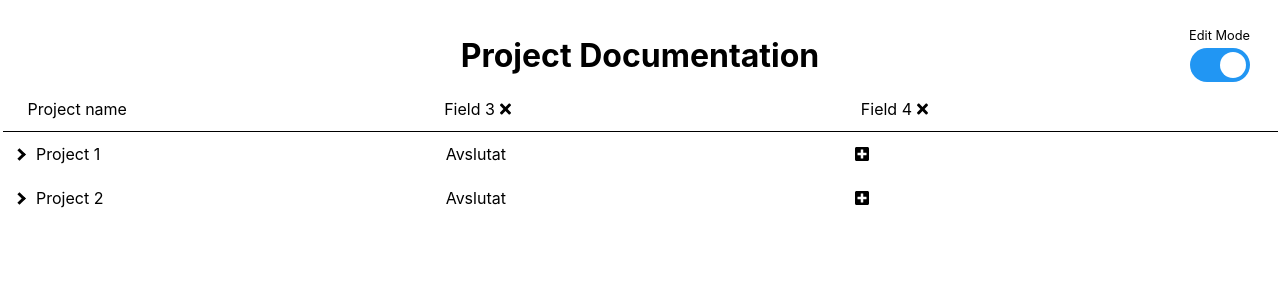
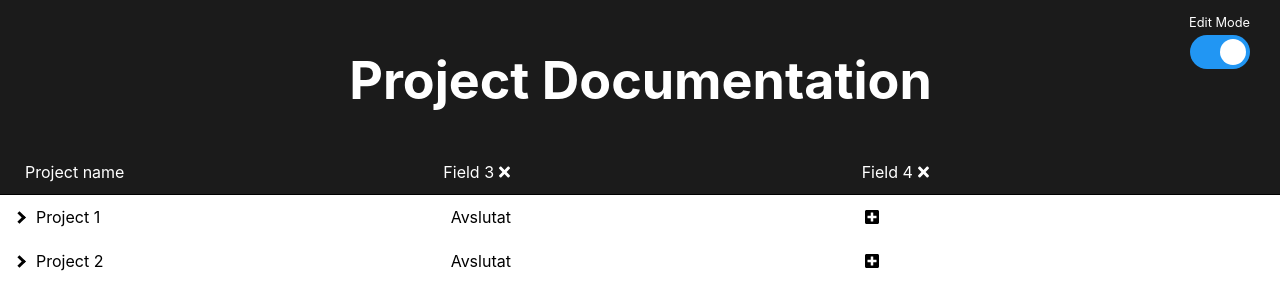
Before and after one commit to bovicbro/projectDocumentation, a React (Create React App) app: page / in a window 1280 px wide. Shown: the top 308 px of the page. Built offline with nearby package versions, Linux system fonts and the light colour scheme.

Commit message:
changes styling to header

```diff
--- a/src/App.css
+++ b/src/App.css
@@ -1,6 +1,7 @@
 .App {
   text-align: center;
   padding:15px;
+  overflow:hidden;
 }
 
 .App-logo {
@@ -9,14 +10,18 @@
 }
 
 .App-header {
-  background-color: #282c34;
-  min-height: 100vh;
+  background-color: #1b1b1b;
+  margin: -15px 0 0 -15px;
   display: flex;
   flex-direction: column;
   align-items: center;
   justify-content: center;
   font-size: calc(10px + 2vmin);
   color: white;
+  position: fixed;
+  height: calc(20vh);
+  width: calc(100% + 1px);
+  border-bottom: 1px solid #1b1b1b;
 }
 
 .App-link {
--- a/src/App.js
+++ b/src/App.js
@@ -22,7 +22,7 @@ class App extends Component {
       <Provider store={store}>
         <div className="App">
           <EditModeSwitcher />
-          <div className="appHeader">
+          <div className="App-header">
             <h1>Project Documentation</h1>
           </div>
           <ProjectGrid />
--- a/src/components/projects/projectGrid.css
+++ b/src/components/projects/projectGrid.css
@@ -1,10 +1,15 @@
 .projectGrid {
   display: flex;
   flex-direction: column;
-  width: 100%;
+  width: calc(100% + 15px);
   justify-content: flex-start;
   align-items: center;
-  height: 100vh;
+  height: calc(80vh - 15px);
+  margin-top: calc(20vh - 15px);
+  overflow-y: scroll;
+  margin-left:-15px;
+  padding-left: 15px;
+  padding-right: 15px;
 }
 
 .projectGridRow {
@@ -68,6 +73,10 @@
   margin: 0;
   box-shadow: none;
   padding-bottom: 10px;
+  background-color: #1b1b1b;
+  color: white;
+  width: calc(100% - 10px);
+  margin-left: -15px;
 }
 
 .projectGridHeader:first-child {
--- a/src/components/settings/editModeSwitcher.css
+++ b/src/components/settings/editModeSwitcher.css
@@ -1,14 +1,17 @@
 .headerContainer{
-    position: absolute;
+    position: fixed;
     right: 30px;
     display: flex;
     justify-content: flex-start;
     align-items: center;
     flex-direction: column;
+    z-index: 2;
+    color: white;
 }
 .headerContainer p{
 	margin-bottom: 5px;
-    font-size: 0.8em;
+  margin-top: 0;
+  font-size: 0.8em;
 }.switch {
   position: relative;
   display: inline-block;
```
